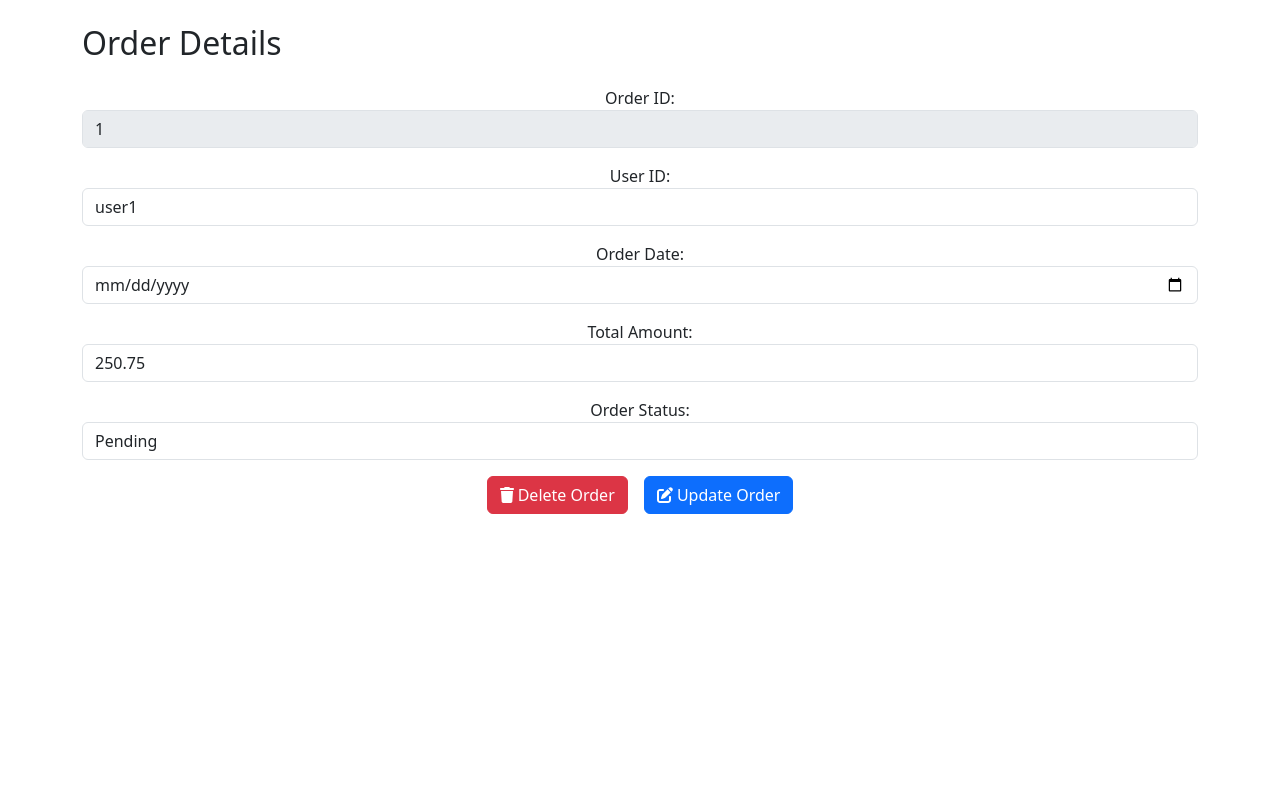
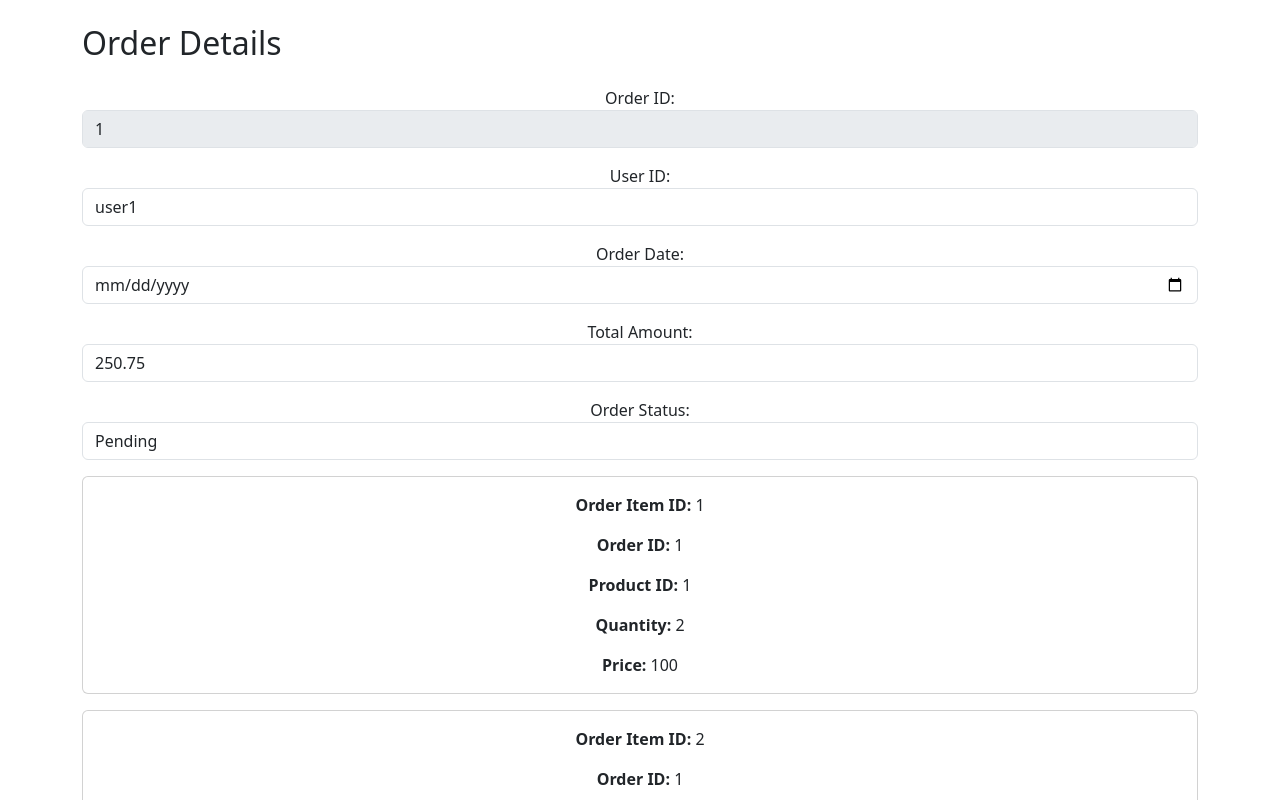
Before and after one commit to MGTheTrain/e-commerce-service, an Angular app in the folder frontend/e-commerce-service/: page /orders/1 in a window 1280 px wide. Shown: the top 800 px of the page. Built offline with nearby package versions, Linux system fonts and the light colour scheme.

Commit message:
add order item component and utilize it in order detail component

```diff
--- a/frontend/e-commerce-service/src/app/components/order-management/order-detail/order-detail.component.html
+++ b/frontend/e-commerce-service/src/app/components/order-management/order-detail/order-detail.component.html
@@ -25,6 +25,11 @@
         <option value="delivered">Delivered</option>
       </select>
     </div>
+
+    <div *ngFor="let item of orderItems">
+      <app-order-item [orderItem]="item"></app-order-item>
+    </div>
+
     <div class="form-group mb-4">
       <button type="submit" class="btn btn-danger mr-2">
         <fa-icon [icon]="faTrash"></fa-icon> Delete Order
--- a/frontend/e-commerce-service/src/app/components/order-management/order-detail/order-detail.component.ts
+++ b/frontend/e-commerce-service/src/app/components/order-management/order-detail/order-detail.component.ts
@@ -1,5 +1,5 @@
 import { Component, Input } from '@angular/core';
-import { OrderResponseDTO } from '../../../generated/api';
+import { OrderItemResponseDTO, OrderResponseDTO } from '../../../generated/api';
 import { FormsModule } from '@angular/forms';
 import { CommonModule } from '@angular/common';
 import { IconDefinition } from '@fortawesome/fontawesome-svg-core';
@@ -7,11 +7,12 @@ import { faEdit, faTrash } from '@fortawesome/free-solid-svg-icons';
 import { FontAwesomeModule } from '@fortawesome/angular-fontawesome';
 import { ActivatedRoute } from '@angular/router';
 import { Subscription } from 'rxjs';
+import { OrderItemComponent } from '../order-item/order-item.component';
 
 @Component({
   selector: 'app-order-detail',
   standalone: true,
-  imports: [ FormsModule, CommonModule, FontAwesomeModule ],
+  imports: [ FormsModule, CommonModule, FontAwesomeModule, OrderItemComponent ],
   templateUrl: './order-detail.component.html',
   styleUrls: ['./order-detail.component.css']
 })
@@ -25,6 +26,12 @@ export class OrderDetailComponent {
     totalAmount: 250.75,
     orderStatus: 'pending'
   };
+
+  orderItems: OrderItemResponseDTO[] = [
+    { orderItemID: '1', orderID: '1', productID: '1', quantity: 2, price: 100 },
+    { orderItemID: '2', orderID: '1', productID: '2', quantity: 1, price: 50 }
+  ];
+
   public faTrash: IconDefinition = faTrash;
   public faEdit: IconDefinition = faEdit;
 
--- /dev/null
+++ b/frontend/e-commerce-service/src/app/components/order-management/order-item/order-item.component.html
@@ -0,0 +1,9 @@
+<div class="card mb-3">
+    <div class="card-body">
+        <p class="card-text"><strong>Order Item ID:</strong> {{ orderItem.orderItemID }}</p>
+        <p class="card-text"><strong>Order ID:</strong> {{ orderItem.orderID }}</p>
+        <p class="card-text"><strong>Product ID:</strong> {{ orderItem.productID }}</p>
+        <p class="card-text"><strong>Quantity:</strong> {{ orderItem.quantity }}</p>
+        <p class="card-text"><strong>Price:</strong> {{ orderItem.price }}</p>
+    </div>
+</div>
--- /dev/null
+++ b/frontend/e-commerce-service/src/app/components/order-management/order-item/order-item.component.ts
@@ -0,0 +1,23 @@
+import { Component, Input } from '@angular/core';
+import { OrderItemResponseDTO } from '../../../generated/api';
+import { FormsModule } from '@angular/forms';
+import { CommonModule } from '@angular/common';
+
+@Component({
+  selector: 'app-order-item',
+  standalone: true,
+  imports: [ FormsModule, CommonModule ],
+  templateUrl: './order-item.component.html',
+  styleUrls: ['./order-item.component.css']
+})
+export class OrderItemComponent {
+  @Input() orderItem: OrderItemResponseDTO = {
+    orderItemID: '',
+    orderID: '',
+    productID: '',
+    quantity: 0,
+    price: 0
+  };
+
+  constructor() { }
+}
```
Also changed, not shown: frontend/e-commerce-service/src/app/components/order-management/order-item/order-item.component.css (added), 1 other file (tests, documents, lock files or other folders). Lines whose indentation alone changed are shown as unchanged.
